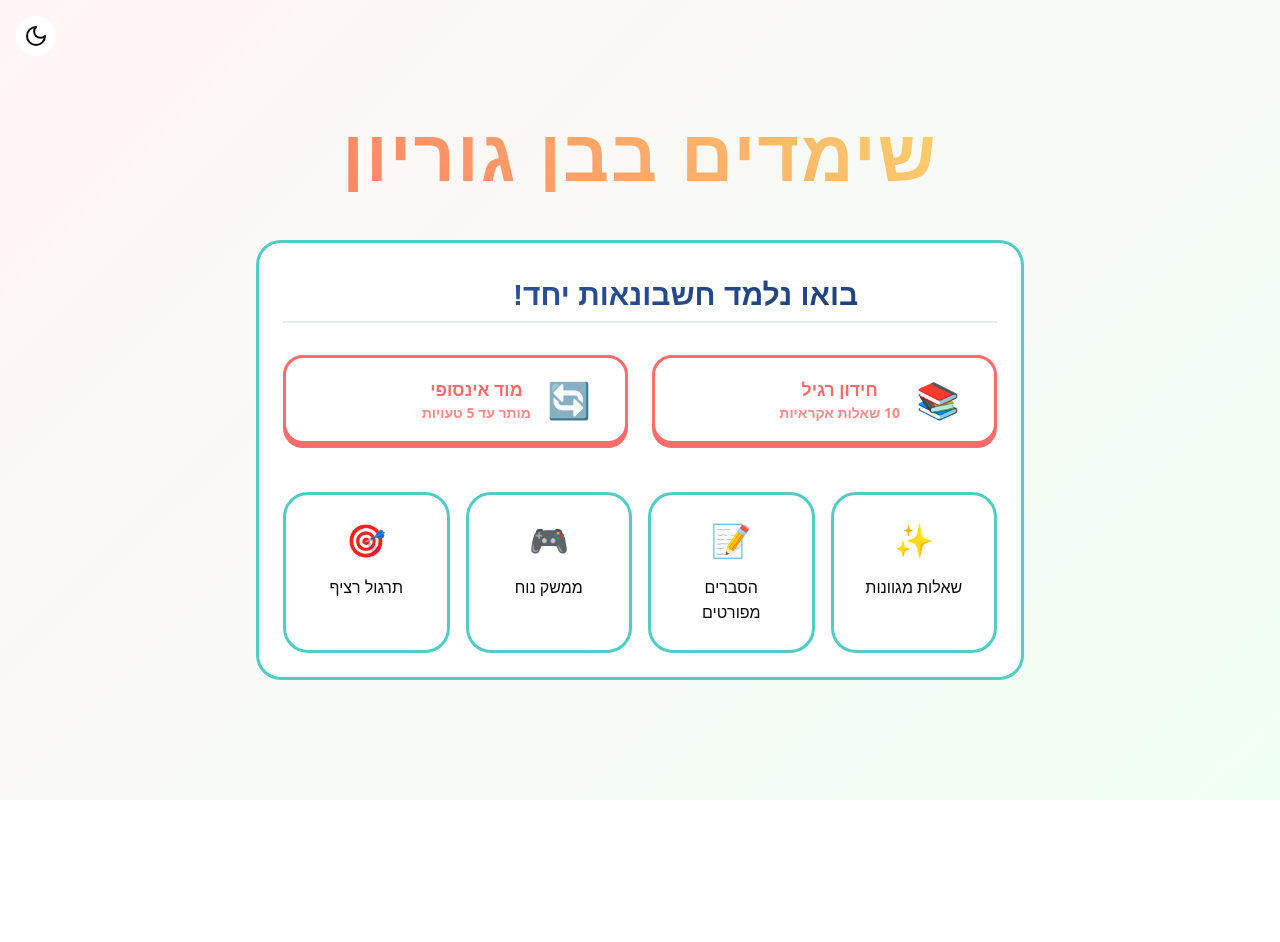
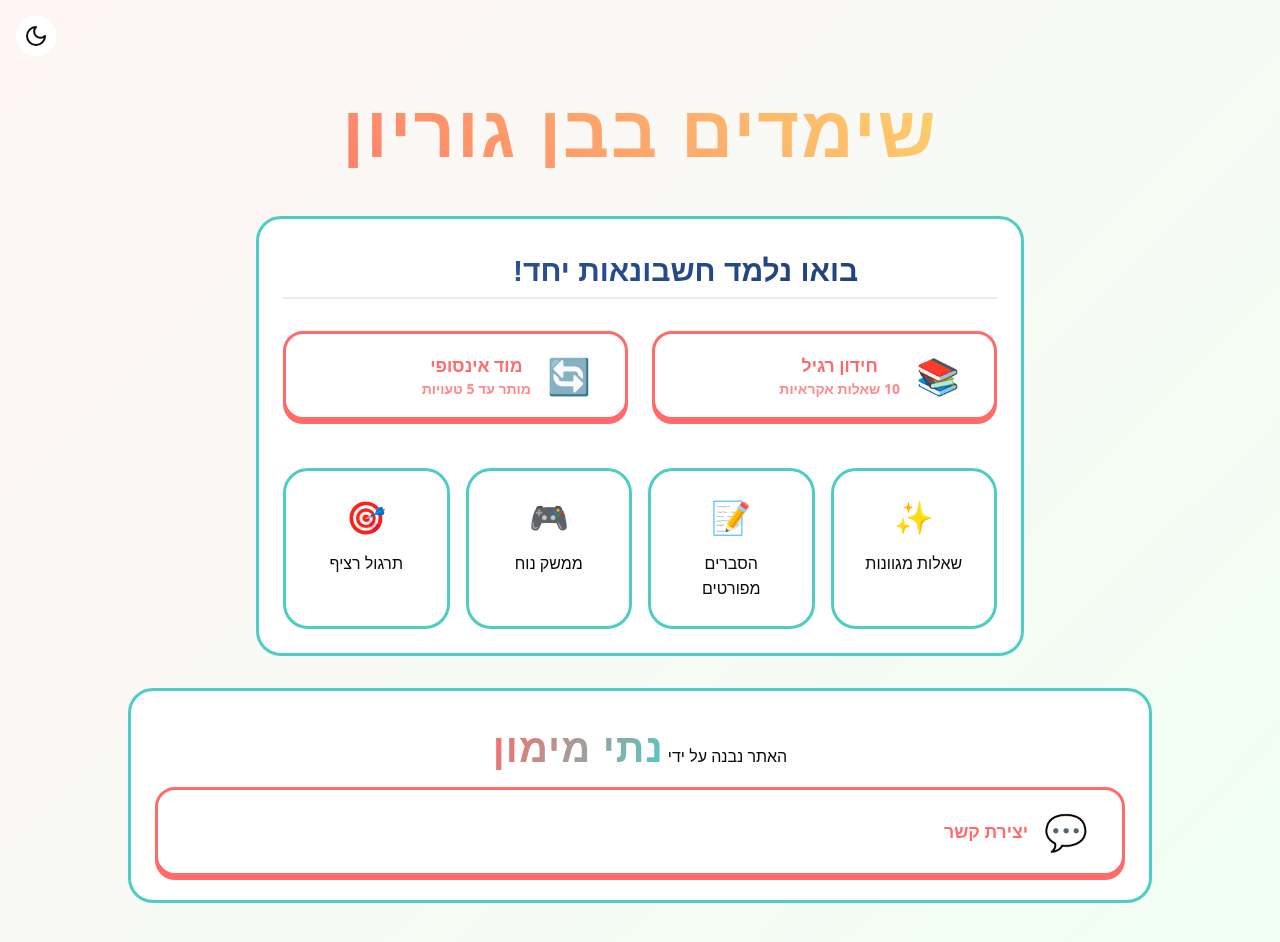
Before and after one commit to natimai/shimdiminben, a Next.js app: page / in a window 1280 px wide. Shown: the top 942 px of the page. Before the commit the page ends 800 px from the top, so only its background shows below. Built offline with nearby package versions, Linux system fonts and the light colour scheme.

Commit message:
הוספת פוטר עם קרדיט ולינק ליצירת קשר

```diff
--- a/app/page.tsx
+++ b/app/page.tsx
@@ -39,7 +39,7 @@ export default function Home() {
   }, [showQuiz])
 
   return (
-    <main className="min-h-screen flex flex-col items-center justify-center p-4 sm:p-8 md:p-24 bg-clean">
+    <main className="min-h-screen flex flex-col items-center justify-between p-4 sm:p-8 md:p-24 bg-clean">
       {/* Theme Toggle */}
       <button
         onClick={() => setTheme(theme === "dark" ? "light" : "dark")}
@@ -48,7 +48,7 @@ export default function Home() {
         {theme === "dark" ? <Sun className="w-6 h-6" /> : <Moon className="w-6 h-6" />}
       </button>
 
-      <div className="relative z-10 w-full max-w-5xl">
+      <div className="relative z-10 w-full max-w-5xl flex-1">
         <AnimatePresence mode="wait">
           {!showQuiz ? (
             <motion.div
@@ -166,6 +166,25 @@ export default function Home() {
           )}
         </AnimatePresence>
       </div>
+
+      {/* פוטר */}
+      <footer className="w-full max-w-5xl mx-auto mt-8 text-center">
+        <div className="clean-card">
+          <p className="text-game-dark mb-2">
+            האתר נבנה על ידי{" "}
+            <span className="gradient-text font-bold">נתי מימון</span>
+          </p>
+          <a
+            href="https://wa.me/972544445567"
+            target="_blank"
+            rel="noopener noreferrer"
+            className="bgu-button inline-flex mx-auto"
+          >
+            <span className="emoji">💬</span>
+            יצירת קשר
+          </a>
+        </div>
+      </footer>
     </main>
   )
 }
```
